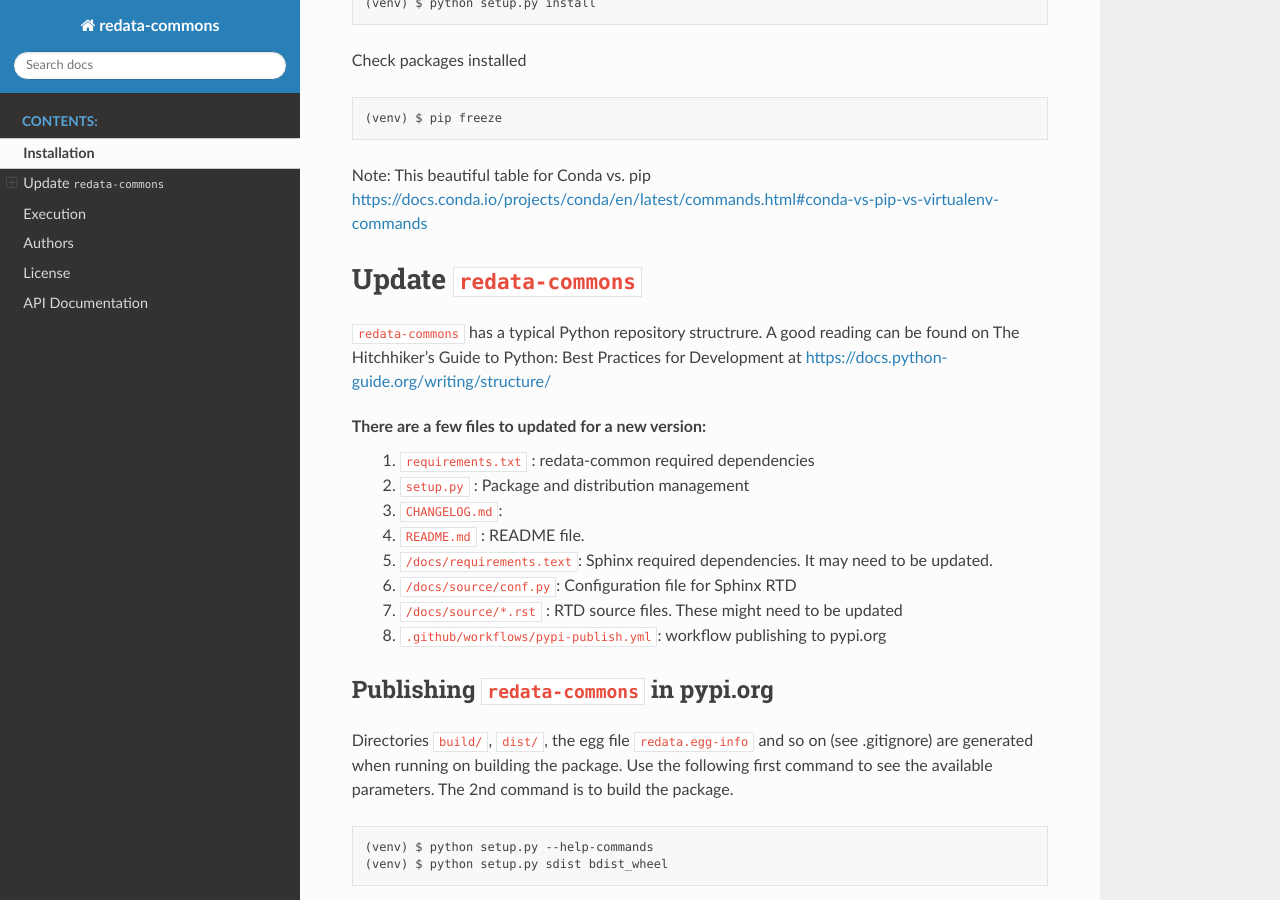
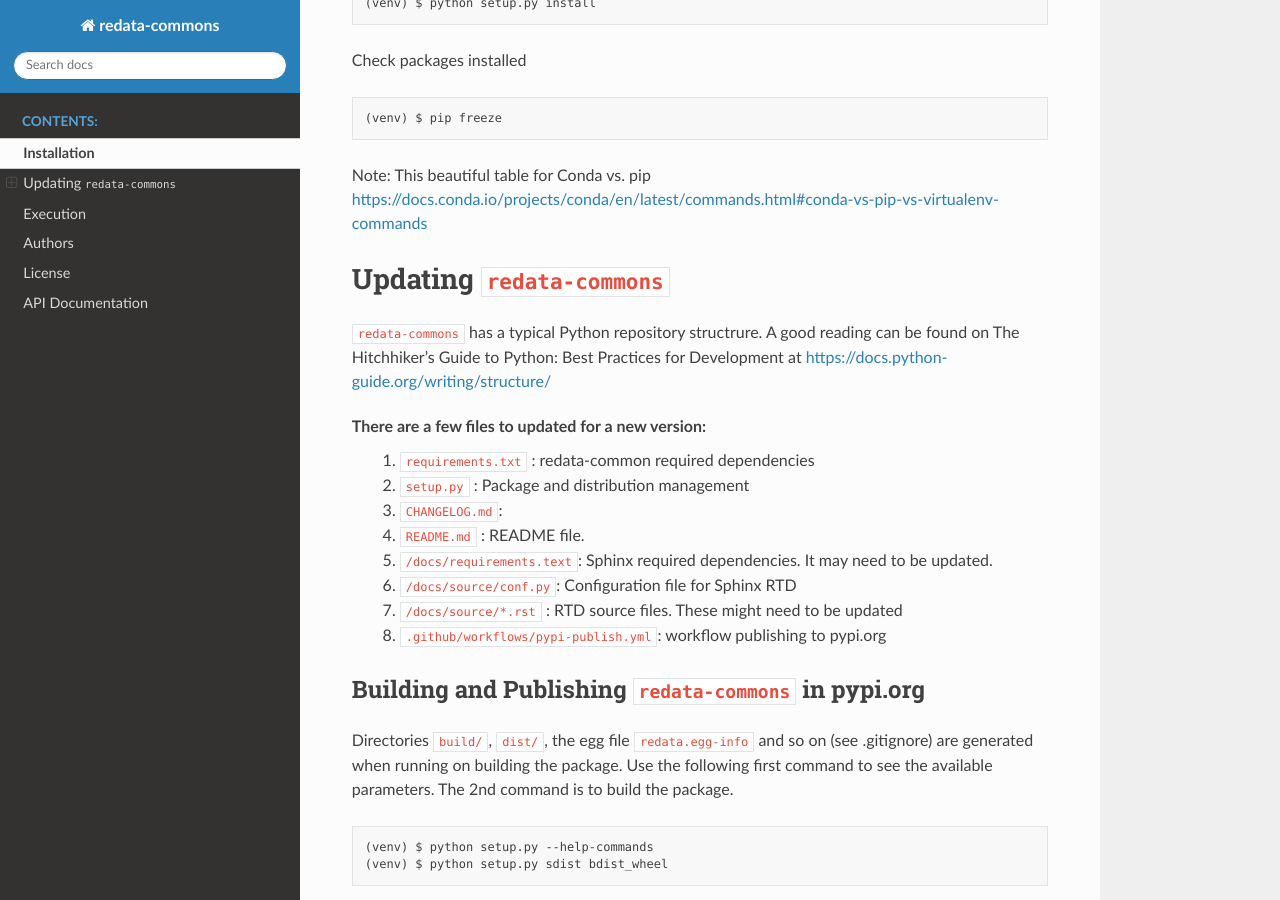
Before and after one commit to UAL-RE/redata-commons, a Sphinx documentation site: the page built from docs/source/installation.rst, in a window 1280 px wide and 900 px high, scrolled down 405 px. Built offline with Sphinx 7.4.7 and the Read the Docs theme 2.0.0, drawn with Linux system fonts in a browser that asks for light colours.

Commit message:
Issue 30, update RTD

```diff
--- a/docs/source/installation.rst
+++ b/docs/source/installation.rst
@@ -25,8 +25,8 @@
 This beautiful table for Conda vs. pip https://docs.conda.io/projects/conda/en/latest/commands.html#conda-vs-pip-vs-virtualenv-commands
 
 
-Update ``redata-commons``
--------------------------
+Updating ``redata-commons``
+---------------------------
 
 ``redata-commons`` has a typical Python repository structrure. A good reading can be found on The Hitchhiker's Guide to Python: Best Practices for Development
 at https://docs.python-guide.org/writing/structure/
@@ -41,7 +41,7 @@
  7. ``/docs/source/*.rst`` : RTD source files. These might need to be updated
  8. ``.github/workflows/pypi-publish.yml``: workflow publishing to pypi.org
 
-Publishing ``redata-commons`` in pypi.org
+Building and Publishing ``redata-commons`` in pypi.org
 ~~~~~~~~~~~~~~~~~~~~~~~~~~~~~~~~~~~~~~~~~
 
 Directories ``build/``,  ``dist/``, the egg file ``redata.egg-info`` and so on (see .gitignore) are generated when running on building the package. Use the following first command
```
